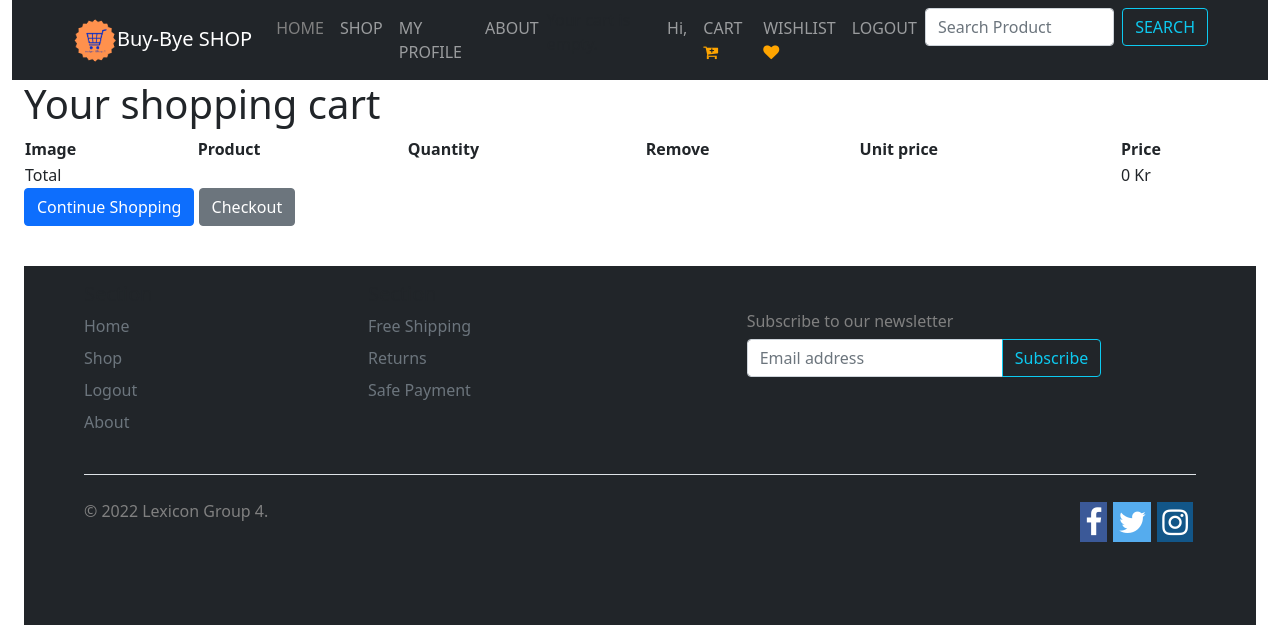
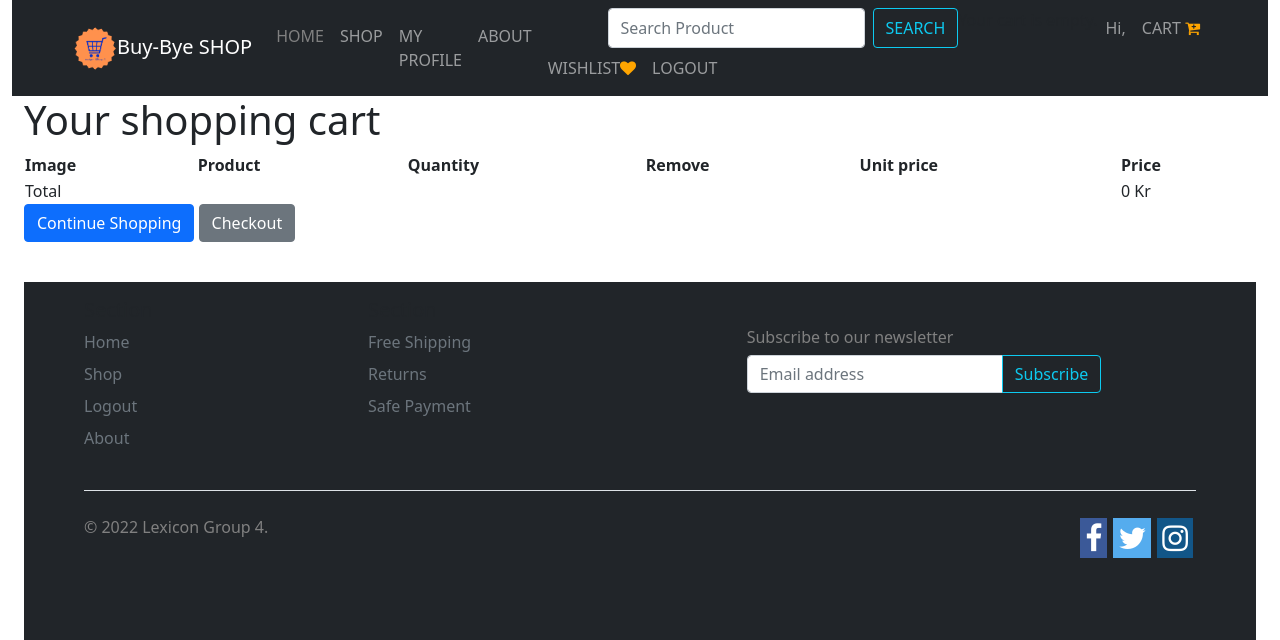
Before and after one commit to WebShopProjectGroup4/ShopStore, a Django app: page /cart/ in a window 1280 px wide. Shown: the top 640 px of the page. Run offline with Django 3.2, Linux system fonts and the light colour scheme; a user stored in the database is signed in; some libraries are stand-ins or nearby versions.

Commit message:
edit base page

```diff
--- a/webshop/shopApp/templates/base.html
+++ b/webshop/shopApp/templates/base.html
@@ -73,11 +73,21 @@
                             </li>
                             </li>
                             {% endif %}
+                        </ul>
                             {% if user.is_authenticated %}
+
+                            <ul class="nav navbar-nav navbar-left">
+                                <form class="d-flex ms-auto " method="POST" action="{% url 'search' %}">
+                                    {% csrf_token %}
+                                    <input class="form-control me-2" type="search" name="search"
+                                        placeholder="Search Product" aria-label="Search">
+                                    <button href="{% url 'search' %}" class="btn btn-outline-info my-2 my-sm-0"
+                                        type="submit">SEARCH</button>
+                                </form>
                             <li class="nav-item">
                                 {% with total_items=cart|length %}
                                 {% if total_items > 0 %}
-                                Your cart:
+
                                 <a class="nav-link" href="{% url "cart:cart_detail" %}">
                                     {{ total_items }} item{{ total_items|pluralize }},
                                     ${{ cart.get_total_price }}
@@ -101,15 +111,9 @@
                             <li>
                                 <a class="nav-link" href="{% url 'logout' %}">LOGOUT</a>
                             </li>
-                            <li class="nav-item">
-                                <form class="d-flex ms-auto order-5" method="POST" action="{% url 'search' %}">
-                                    {% csrf_token %}
-                                    <input class="form-control me-2" type="search" name="search"
-                                        placeholder="Search Product" aria-label="Search">
-                                    <button href="{% url 'search' %}" class="btn btn-outline-info my-2 my-sm-0"
-                                        type="submit">SEARCH</button>
-                                </form>
-                            </li>
+
+
+
                             {% endif %}
                         </ul>
                     </div>
```
Also changed, not shown: webshop/db.sqlite3.
